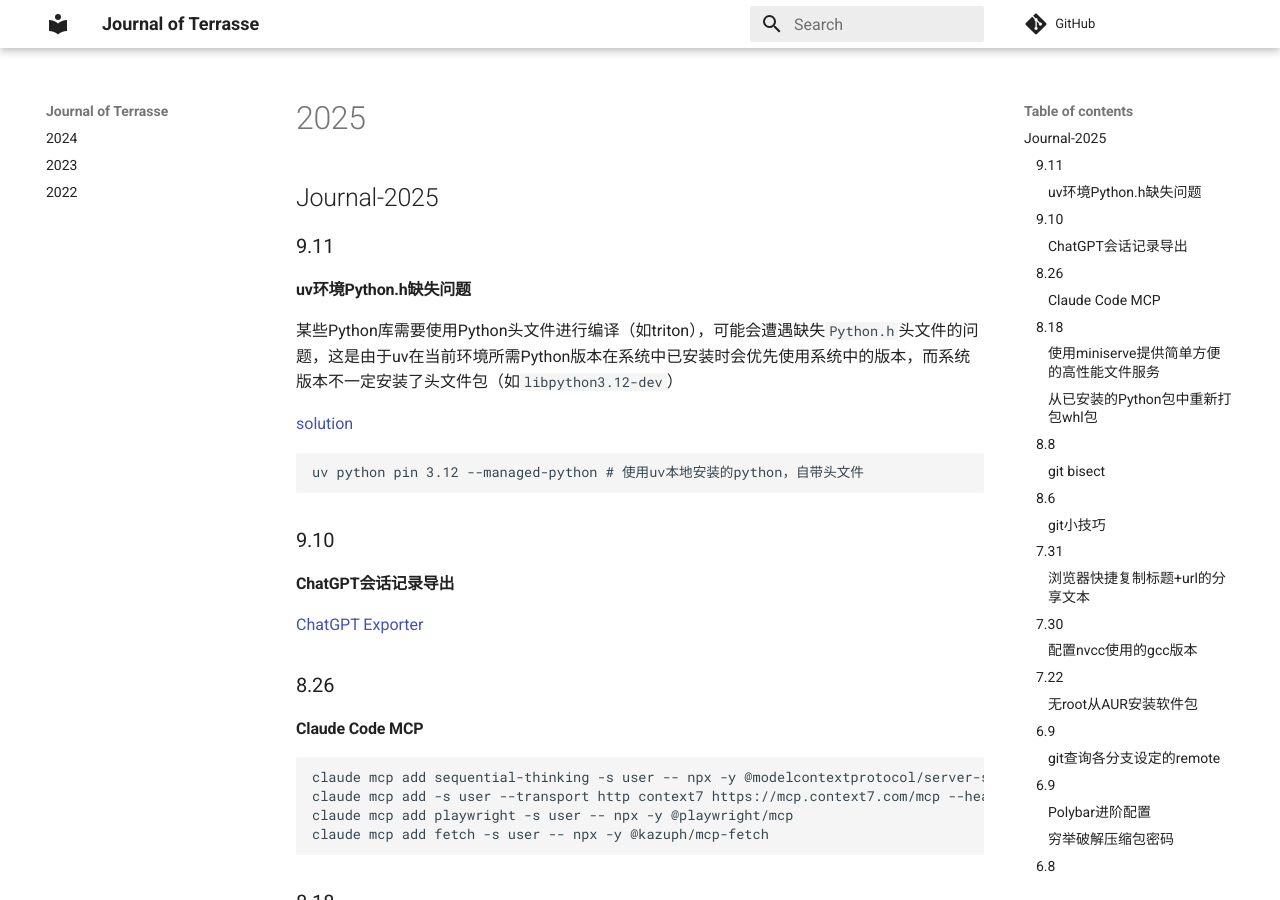
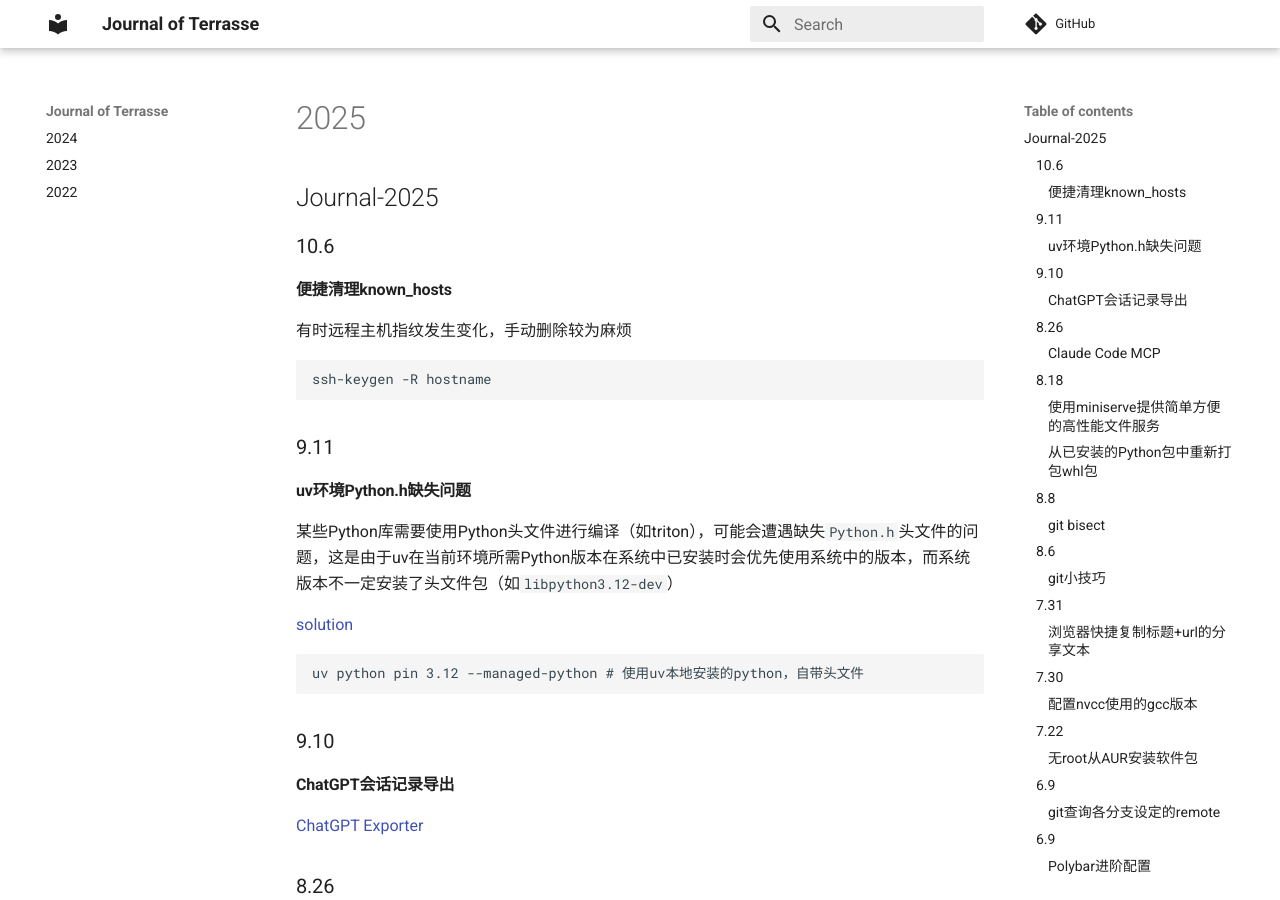
Before and after one commit to Jerry-Terrasse/journal, an MkDocs documentation site: the page built from docs/2025.md, in a window 1280 px wide and 900 px high. Built offline with MkDocs 1.6.1 and Material for MkDocs 9.7.7, drawn with Linux system fonts in a browser that asks for light colours; comment, search, counter and statistics services are not loaded.

Commit message:
update (Mon Oct  6 02:14:20 PM CST 2025)

````diff
--- a/docs/2025.md
+++ b/docs/2025.md
@@ -1,4 +1,14 @@
 ## Journal-2025
+
+### 10.6
+
+#### 便捷清理known_hosts
+
+有时远程主机指纹发生变化，手动删除较为麻烦
+
+```shell
+ssh-keygen -R hostname
+```
 
 ### 9.11
 
````
